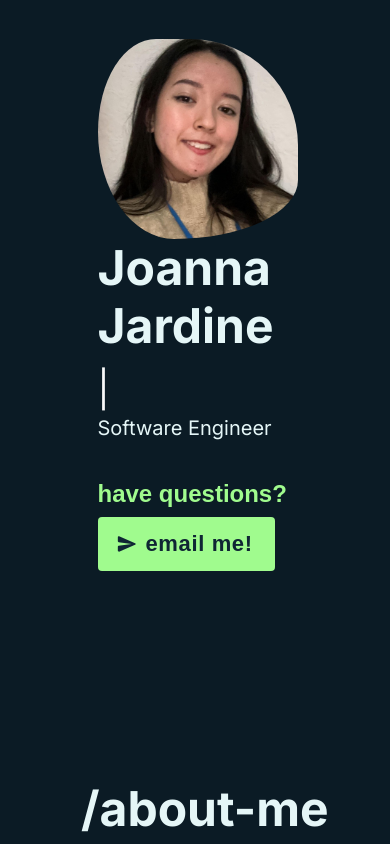
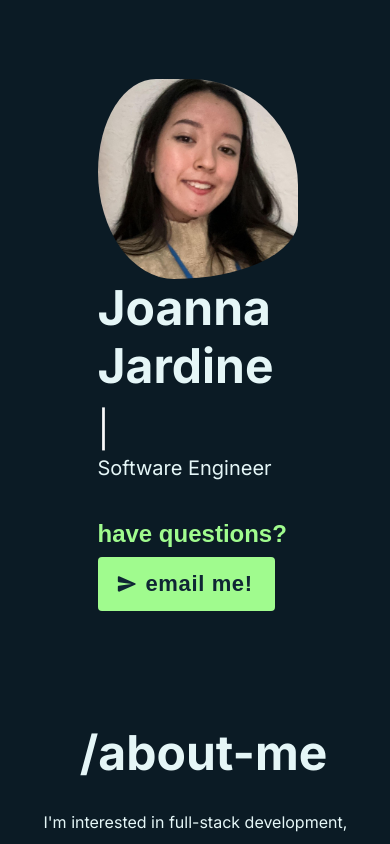
Before and after one commit to epicjoanna/my-portfolio, a Next.js app: page / in a window 390 px wide. Shown: the top 844 px of the page. Built offline with nearby package versions, Linux system fonts and the light colour scheme; a web font is replaced by a local one.

Commit message:
added padding around page content

```diff
--- a/src/app/globals.css
+++ b/src/app/globals.css
@@ -57,20 +57,13 @@ p {
   padding: 0;
 }
 
-.fade-in-section {
-  opacity: 0;
-  transform: translateY(10vh);
-  visibility: hidden;
-  transition: opacity 0.6s ease-out, transform 1s ease-out;
-  will-change: opacity, visibility;
-}
-.fade-in-section.is-visible {
-  opacity: 1;
-  transform: none;
-  visibility: visible;
-}
 
 @media only screen and (max-width: 600px) {
+
+  .page {
+    flex-direction: column;
+    padding: 40px 24px;
+  }
 
   .content {
     padding: 0%;
--- a/src/app/page.tsx
+++ b/src/app/page.tsx
@@ -15,7 +15,7 @@ import { BrowserRouter } from "react-router-dom";
 
 export default function Page() {
   return (
-    <main>
+    <main className="page">
       <link rel="preconnect" href="https://rsms.me/" />
       <link rel="stylesheet" href="https://rsms.me/inter/inter.css" />
       <div className="sidebar">
```
